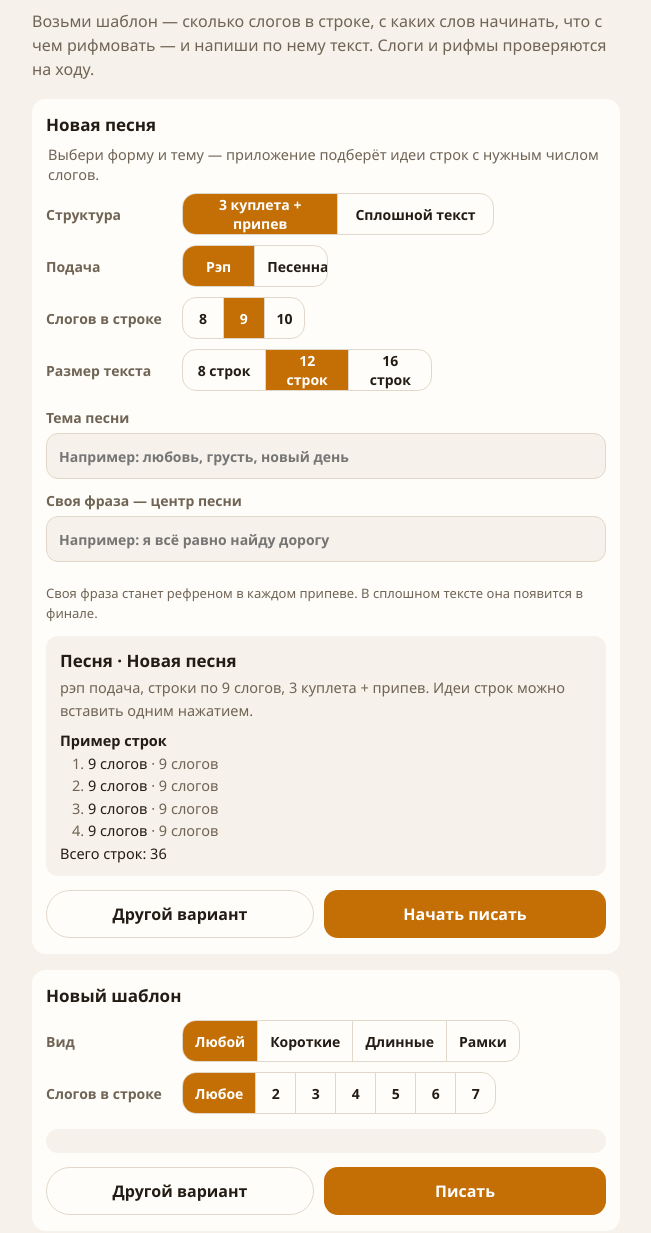
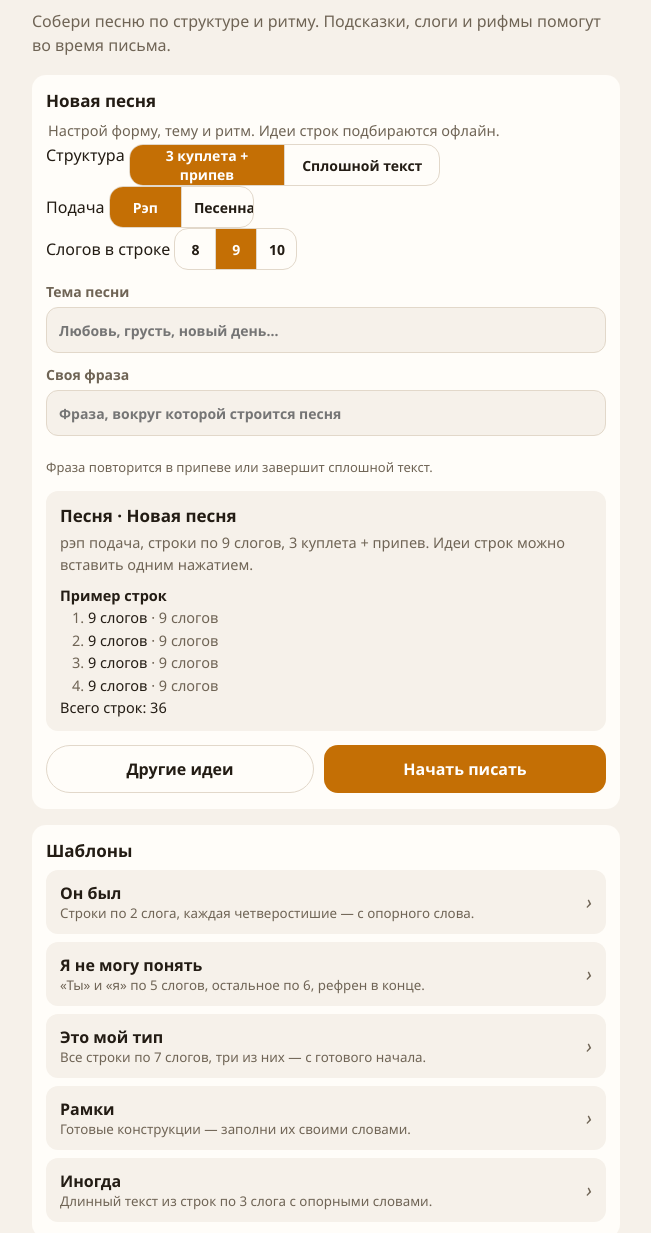
Before and after one commit to wrcabeludo-rgb/music, a plain HTML site: page lyrics/index.html in a window 1280 px wide. Shown: the part 67-1300 px from the top of the page, without its empty margins (314-965 px from the left). Drawn offline with Linux system fonts and the light colour scheme.

Commit message:
Упростить экран настройки песни

```diff
--- a/lyrics/index.html
+++ b/lyrics/index.html
@@ -23,73 +23,54 @@
     <h1>Тексты по шаблонам</h1>
     <button id="installBtn" class="ghost" hidden>Установить</button>
   </header>
-  <p class="lead">Возьми шаблон — сколько слогов в строке, с каких слов начинать, что с чем рифмовать — и напиши по нему текст. Слоги и рифмы проверяются на ходу.</p>
+  <p class="lead">Собери песню по структуре и ритму. Подсказки, слоги и рифмы помогут во время письма.</p>
 
   <section class="panel song-builder">
     <h3>Новая песня</h3>
-    <p class="muted">Выбери форму и тему — приложение подберёт идеи строк с нужным числом слогов.</p>
-    <div class="field"><span class="lbl">Структура</span>
-      <div class="seg" id="songStructure" role="radiogroup">
-        <button role="radio" data-v="chorus" aria-checked="true">3 куплета + припев</button>
-        <button role="radio" data-v="free">Сплошной текст</button>
+    <p class="muted">Настрой форму, тему и ритм. Идеи строк подбираются офлайн.</p>
+    <div class="song-settings">
+      <div class="song-setting structure">
+        <span class="lbl">Структура</span>
+        <div class="seg" id="songStructure" role="radiogroup" aria-label="Структура песни">
+          <button type="button" role="radio" data-v="chorus" aria-checked="true">3 куплета + припев</button>
+          <button type="button" role="radio" data-v="free">Сплошной текст</button>
         </div>
       </div>
-    <div class="field"><span class="lbl">Подача</span>
-      <div class="seg" id="songStyle" role="radiogroup">
-        <button role="radio" data-v="rap" aria-checked="true">Рэп</button>
-        <button role="radio" data-v="song">Песенная</button>
+      <div class="song-setting">
+        <span class="lbl">Подача</span>
+        <div class="seg" id="songStyle" role="radiogroup" aria-label="Подача песни">
+          <button type="button" role="radio" data-v="rap" aria-checked="true">Рэп</button>
+          <button type="button" role="radio" data-v="song">Песенная</button>
         </div>
       </div>
-    <div class="field"><span class="lbl">Слогов в строке</span>
-      <div class="seg" id="songMeter" role="radiogroup">
-        <button role="radio" data-v="8">8</button>
-        <button role="radio" data-v="9" aria-checked="true">9</button>
-        <button role="radio" data-v="10">10</button>
+      <div class="song-setting">
+        <span class="lbl">Слогов в строке</span>
+        <div class="seg" id="songMeter" role="radiogroup" aria-label="Число слогов в строке">
+          <button type="button" role="radio" data-v="8">8</button>
+          <button type="button" role="radio" data-v="9" aria-checked="true">9</button>
+          <button type="button" role="radio" data-v="10">10</button>
         </div>
       </div>
-    <div class="field" id="songLinesField"><span class="lbl">Размер текста</span>
-      <div class="seg" id="songLines" role="radiogroup">
-        <button role="radio" data-v="8">8 строк</button>
-        <button role="radio" data-v="12" aria-checked="true">12 строк</button>
-        <button role="radio" data-v="16">16 строк</button>
+      <div class="song-setting" id="songLinesField" hidden>
+        <span class="lbl">Размер текста</span>
+        <div class="seg" id="songLines" role="radiogroup" aria-label="Размер текста">
+          <button type="button" role="radio" data-v="8">8 строк</button>
+          <button type="button" role="radio" data-v="12" aria-checked="true">12 строк</button>
+          <button type="button" role="radio" data-v="16">16 строк</button>
         </div>
       </div>
-    <label class="text-field">Тема песни
-      <input id="songTopic" type="text" maxlength="80" placeholder="Например: любовь, грусть, новый день">
+    </div>
+    <label class="text-field"><span>Тема песни</span>
+      <input id="songTopic" type="text" maxlength="80" placeholder="Любовь, грусть, новый день…" autocomplete="off">
     </label>
-    <label class="text-field">Своя фраза — центр песни
-      <input id="songHook" type="text" maxlength="100" placeholder="Например: я всё равно найду дорогу">
+    <label class="text-field"><span>Своя фраза</span>
+      <input id="songHook" type="text" maxlength="100" placeholder="Фраза, вокруг которой строится песня" autocomplete="off">
     </label>
-    <p class="hint small">Своя фраза станет рефреном в каждом припеве. В сплошном тексте она появится в финале.</p>
+    <p class="hint small">Фраза повторится в припеве или завершит сплошной текст.</p>
     <div id="songPreview" class="preview"></div>
     <div class="row">
-      <button id="songAgain" class="ghost">Другой вариант</button>
-      <button id="songWrite" class="primary small">Начать писать</button>
-    </div>
-  </section>
-
-  <section class="panel">
-    <h3>Новый шаблон</h3>
-    <div class="field"><span class="lbl">Вид</span>
-      <div class="seg" id="genKind" role="radiogroup">
-        <button role="radio" data-v="any" aria-checked="true">Любой</button>
-        <button role="radio" data-v="short">Короткие</button>
-        <button role="radio" data-v="long">Длинные</button>
-        <button role="radio" data-v="frames">Рамки</button>
-      </div>
-    </div>
-    <div class="field" id="genSylField"><span class="lbl">Слогов в строке</span>
-      <div class="seg" id="genSyl" role="radiogroup">
-        <button role="radio" data-v="0" aria-checked="true">Любое</button>
-        <button role="radio" data-v="2">2</button><button role="radio" data-v="3">3</button>
-        <button role="radio" data-v="4">4</button><button role="radio" data-v="5">5</button>
-        <button role="radio" data-v="6">6</button><button role="radio" data-v="7">7</button>
-      </div>
-    </div>
-    <div id="genPreview" class="preview"></div>
-    <div class="row">
-      <button id="genAgain" class="ghost">Другой вариант</button>
-      <button id="genWrite" class="primary small">Писать</button>
+      <button type="button" id="songAgain" class="ghost">Другие идеи</button>
+      <button type="button" id="songWrite" class="primary small">Начать писать</button>
     </div>
   </section>
 
```
Lines whose indentation alone changed are shown as unchanged.
